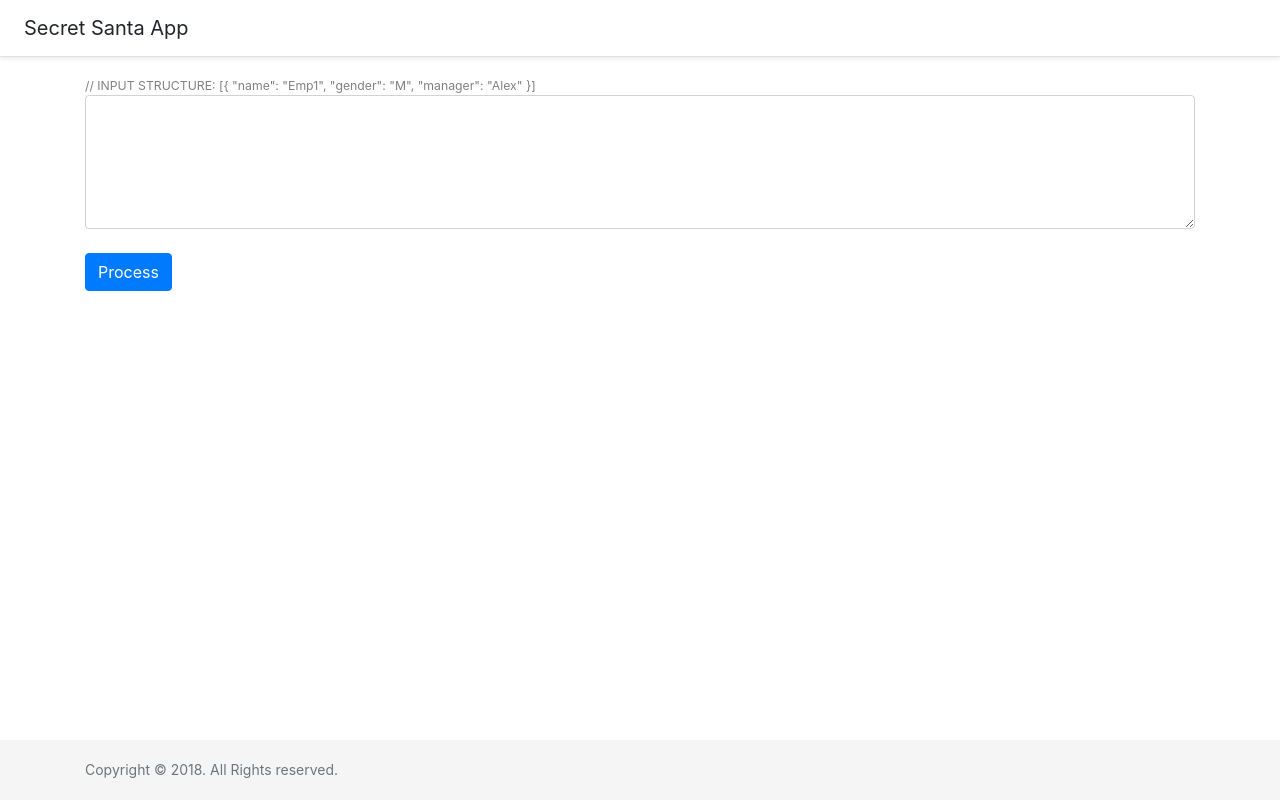
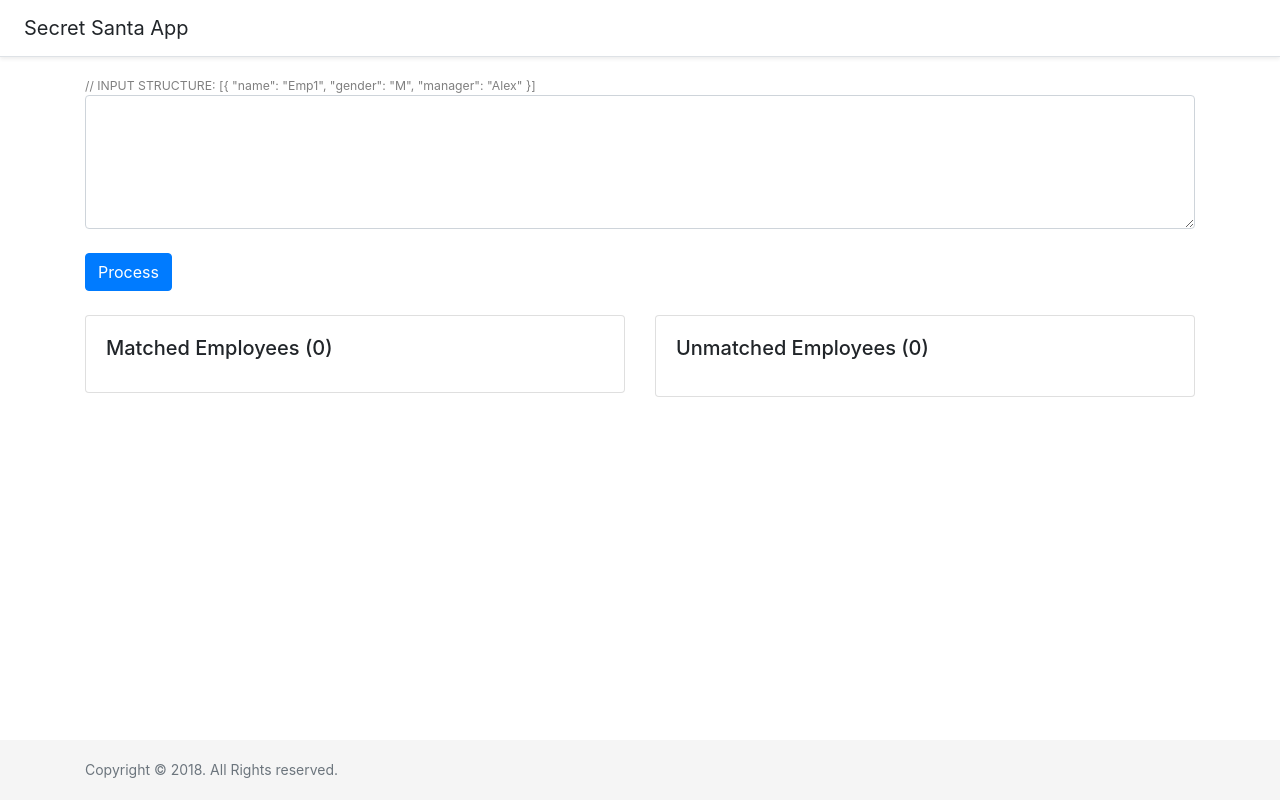
Before and after one commit to tchai81/nuxtjs-secret-santa-app, a Nuxt app: page / in a window 1280 px wide. Built offline with nearby package versions, Linux system fonts and the light colour scheme.

Commit message:
Always show Matched & Unmatched employees regardless of data

```diff
--- a/components/matched.vue
+++ b/components/matched.vue
@@ -1,5 +1,5 @@
 <template>
-    <div v-if="matched.length" class="card">
+    <div class="card mb-4">
       <div class="card-body">
         <h5 class="card-title">Matched Employees ({{total}})</h5>
         <p class="card-text">
--- a/components/unmatched.vue
+++ b/components/unmatched.vue
@@ -1,5 +1,5 @@
 <template>
-    <div v-if="unmatched.length" class="card">
+    <div class="card mb-4">
       <div class="card-body">
         <h5 class="card-title">Unmatched Employees ({{unmatched.length}})</h5>
         <p class="card-text">
```
